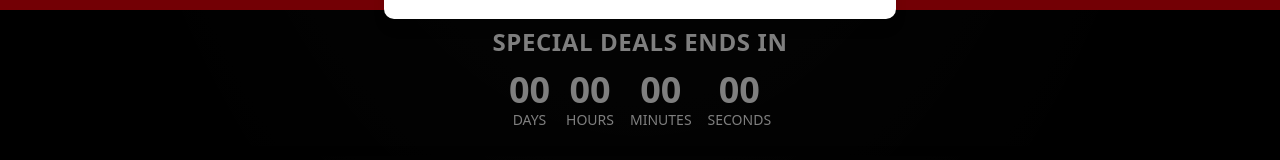
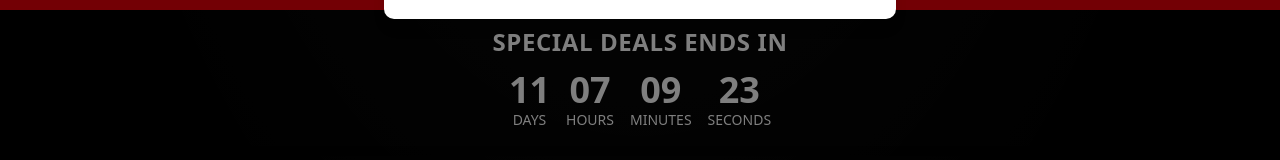
Before and after one commit to Mahad-Usman-15/pizzawebsite, a React (Vite) app: page / in a window 1280 px wide. Shown: the part 562-722 px from the top of the page. Built offline with nearby package versions, Linux system fonts and the light colour scheme; no server answers.

Commit message:
Update page.jsx

```diff
--- a/src/pages/home/page.jsx
+++ b/src/pages/home/page.jsx
@@ -28,7 +28,7 @@ const Home = () => {
 
             <div className='container mx-auto'>
 
-                <CustomCountdown targetDate={"2025-0-10T00:00:00"} />
+                <CustomCountdown targetDate={"2025-12-10T00:00:00"} />
                 <Search />
                 <Bar category={'Hungry Hustle Deal'} id={'hungry-hustle'} />
                 <ProductListing category={'Hungry Hustle Deal'} />
```
